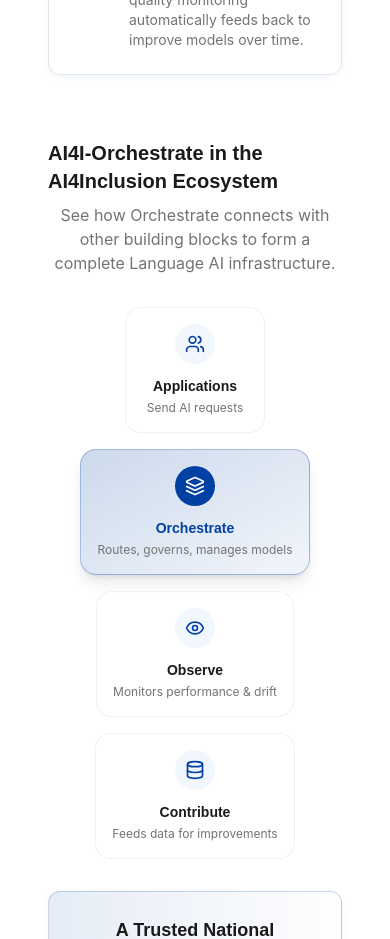
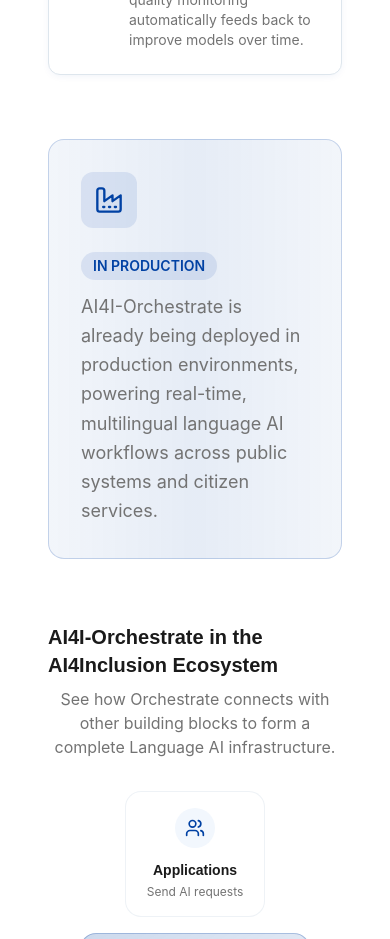
Before and after one commit to namrathsridhar-pixel/ai4i-inclusive-ai-33210, a React (Vite) app: page /building-blocks in a window 390 px wide. Shown: the part 3580-4519 px from the top of the page. Built offline with nearby package versions, Linux system fonts and the light colour scheme; the HTML template or start-up script is replaced by a standard one.

Commit message:
Changes
Co-authored-by: namrathsridhar-pixel <233921107+namrathsridhar-pixel@users.noreply.github.com>

```diff
--- a/src/pages/BuildingBlocks.tsx
+++ b/src/pages/BuildingBlocks.tsx
@@ -450,6 +450,31 @@ const BuildingBlocks = () => {
                       </Card>
                     </motion.div>
                   ))}
+                </div>
+              </motion.div>
+
+              {/* IN PRODUCTION — Adoption Snapshot */}
+              <motion.div
+                initial={{ opacity: 0, y: 20 }}
+                whileInView={{ opacity: 1, y: 0 }}
+                viewport={{ once: true }}
+                transition={{ duration: 0.6 }}
+                className="mb-16"
+              >
+                <div className="bg-gradient-to-r from-primary/5 via-primary/10 to-primary/5 rounded-2xl border border-primary/20 p-8 md:p-10">
+                  <div className="flex flex-col md:flex-row items-start md:items-center gap-6">
+                    <div className="w-14 h-14 shrink-0 bg-primary/10 rounded-xl flex items-center justify-center text-primary">
+                      <Factory size={28} />
+                    </div>
+                    <div>
+                      <div className="inline-flex items-center px-3 py-1 rounded-full bg-primary/10 text-primary text-sm font-semibold mb-3">
+                        IN PRODUCTION
+                      </div>
+                      <p className="text-lg text-muted-foreground leading-relaxed">
+                        AI4I-Orchestrate is already being deployed in production environments, powering real-time, multilingual language AI workflows across public systems and citizen services.
+                      </p>
+                    </div>
+                  </div>
                 </div>
               </motion.div>
 
```
